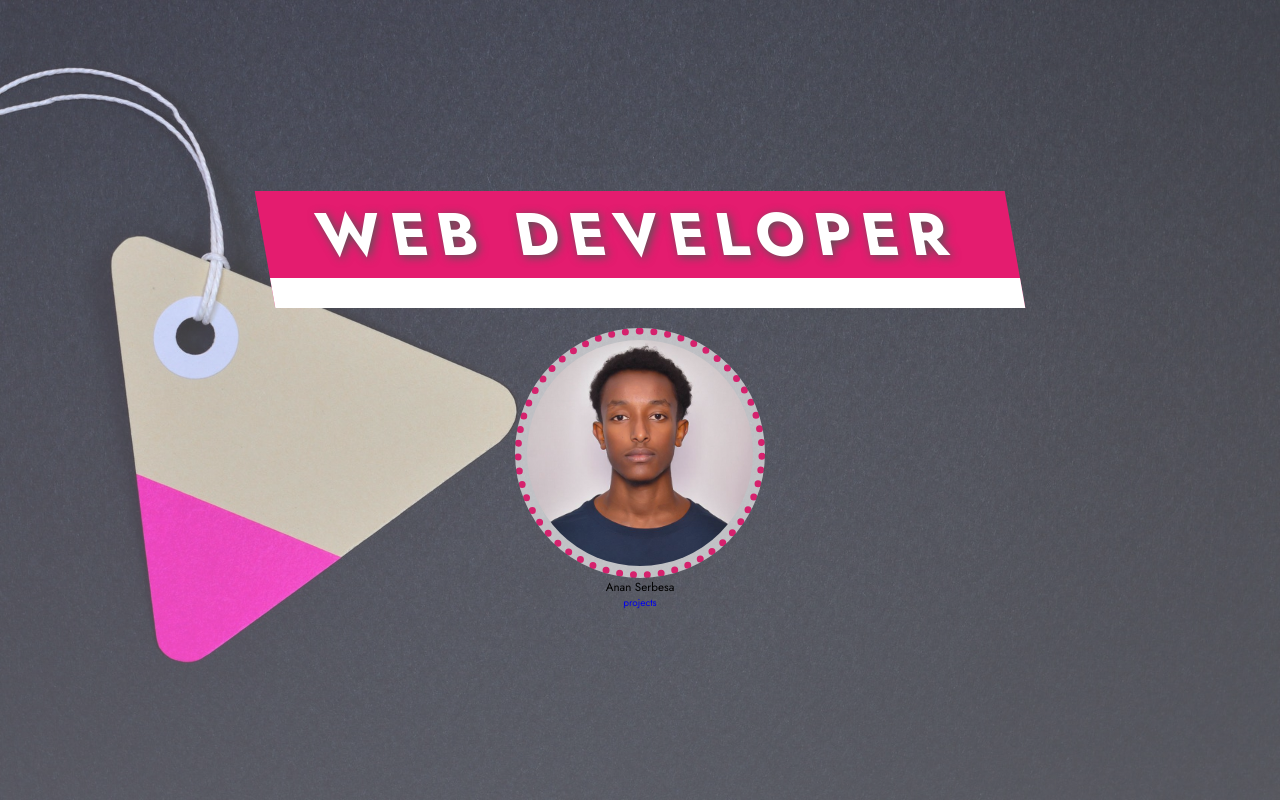
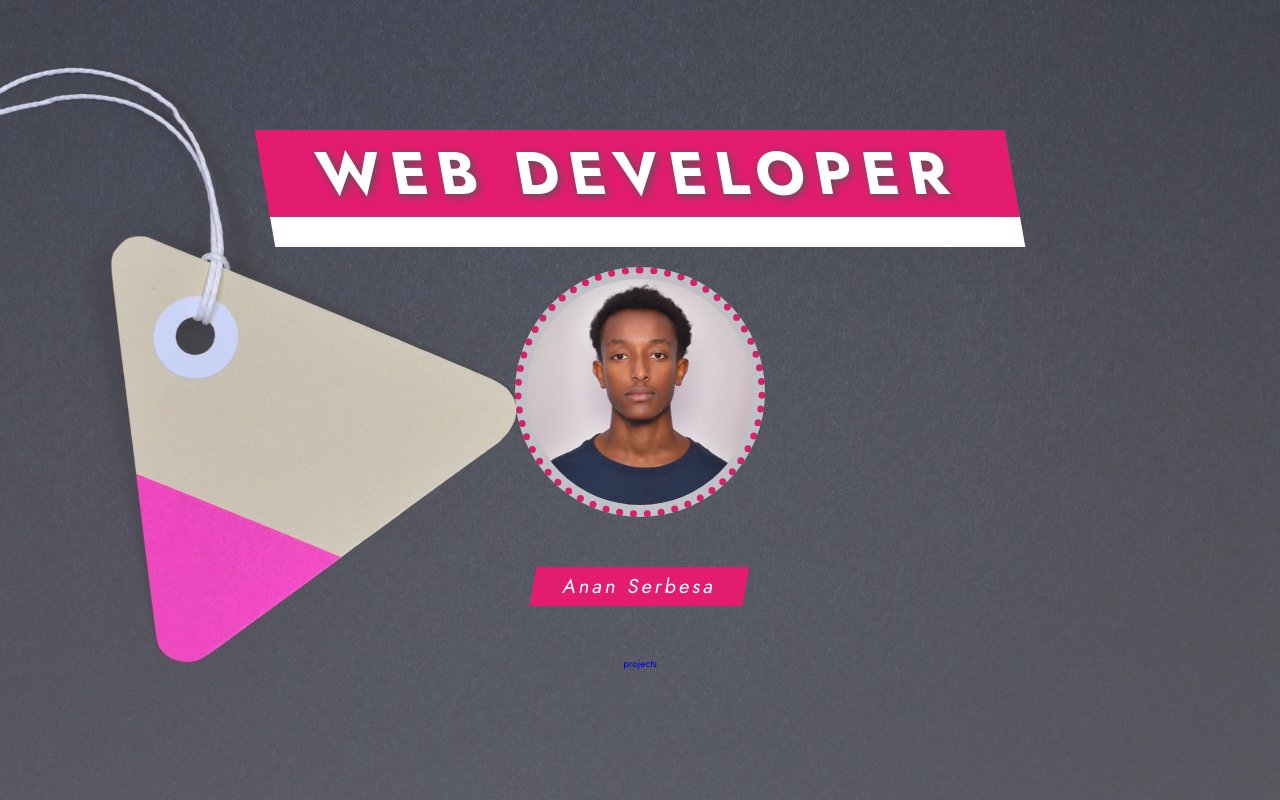
Before and after one commit to AnanSer/Portfolio, a React (Create React App) app: page / in a window 1280 px wide. Built offline with nearby package versions, Linux system fonts and the light colour scheme; a web font is replaced by a local one.

Commit message:
styled person-name in homePage

```diff
--- a/src/pages/homePage/HomePage.module.css
+++ b/src/pages/homePage/HomePage.module.css
@@ -40,3 +40,16 @@
   padding: 0.5rem;
   opacity: 0.9;
 }
+
+.person-name {
+  font-size: 2rem;
+  color: #fff;
+  background-color: #e41c6f;
+  margin: 5rem 0;
+  padding: 0.5rem 3rem;
+  letter-spacing: 0.3rem;
+  transform: skew(-10deg);
+}
+
+.section-1-btn {
+}
```
